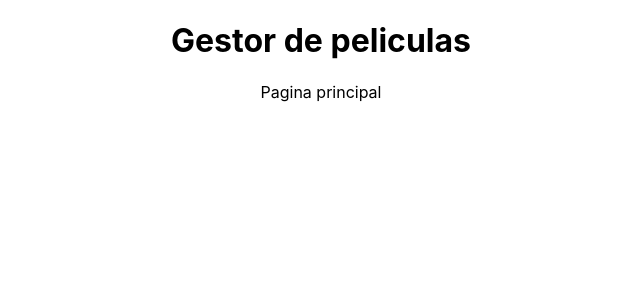
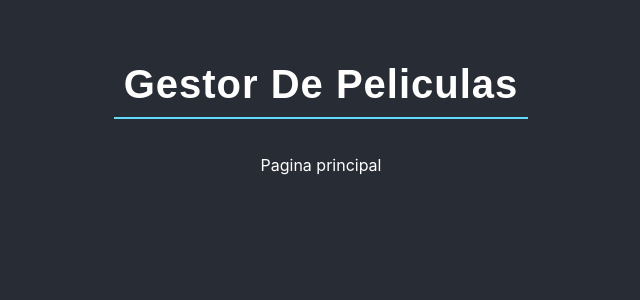
Before and after one commit to woroz/PWA-GRUPO-13, a React (Create React App) app: page / in a window 1280 px wide. Shown: the top 300 px of the page, without its empty margins (319-959 px from the left). Built offline with nearby package versions, Linux system fonts and the light colour scheme.

Commit message:
Componente titulo terminado TP-9

```diff
--- /dev/null
+++ b/src/components/titulo/titulo.js
@@ -0,0 +1,10 @@
+import styles from './titulo.module.css';
+
+const Titulo = ( { texto }) => {
+    return (
+        <div className={styles.titulo}>
+            <h1 className={styles.mainTitulo}>{texto}</h1>
+        </div>
+    )
+}
+export default Titulo
--- /dev/null
+++ b/src/components/titulo/titulo.module.css
@@ -0,0 +1,15 @@
+.titulo {
+  margin: 20px 0;
+  padding: 10px;
+  border-bottom: 2px solid #61dafb;
+  display: inline-block;
+}
+
+.mainTitulo {
+  font-size: 2.5rem;
+  color: #ffffff;
+  font-family: 'Arial', sans-serif;
+  margin: 0;
+  text-transform: capitalize;
+  letter-spacing: 1px;
+}
--- a/src/pages/home/home.js
+++ b/src/pages/home/home.js
@@ -1,10 +1,11 @@
 import React from 'react';
-import './home.module.css';
+import styles from './home.module.css';
+import Titulo from '../../components/titulo/titulo'
 
 const home = () => {
     return (
-        <div className="container">
-            <h1>Gestor de peliculas</h1>
+        <div className={styles.container}>
+            <Titulo texto="Gestor de peliculas" />
             <p>Pagina principal</p>
         </div>
     )
```
